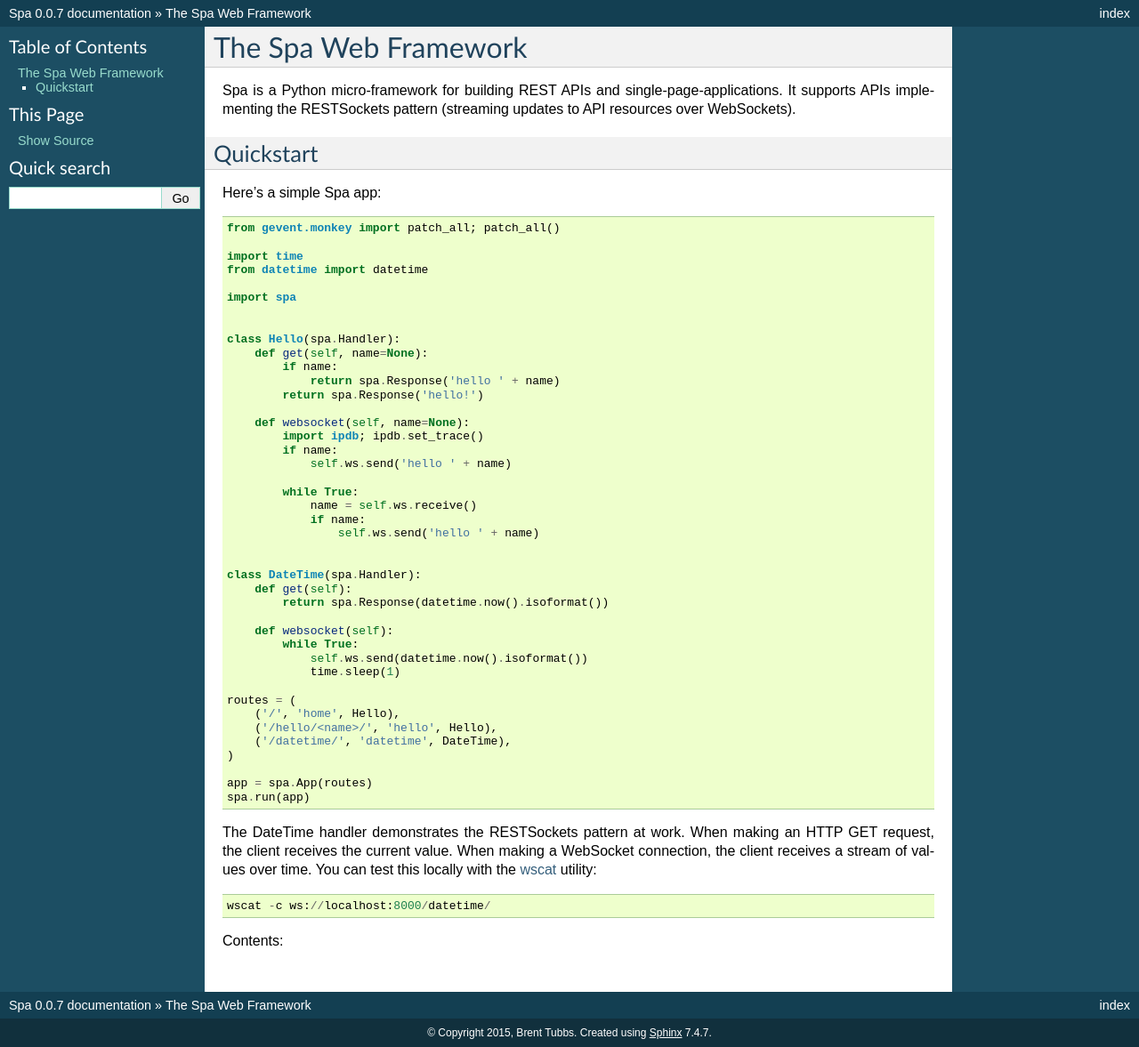
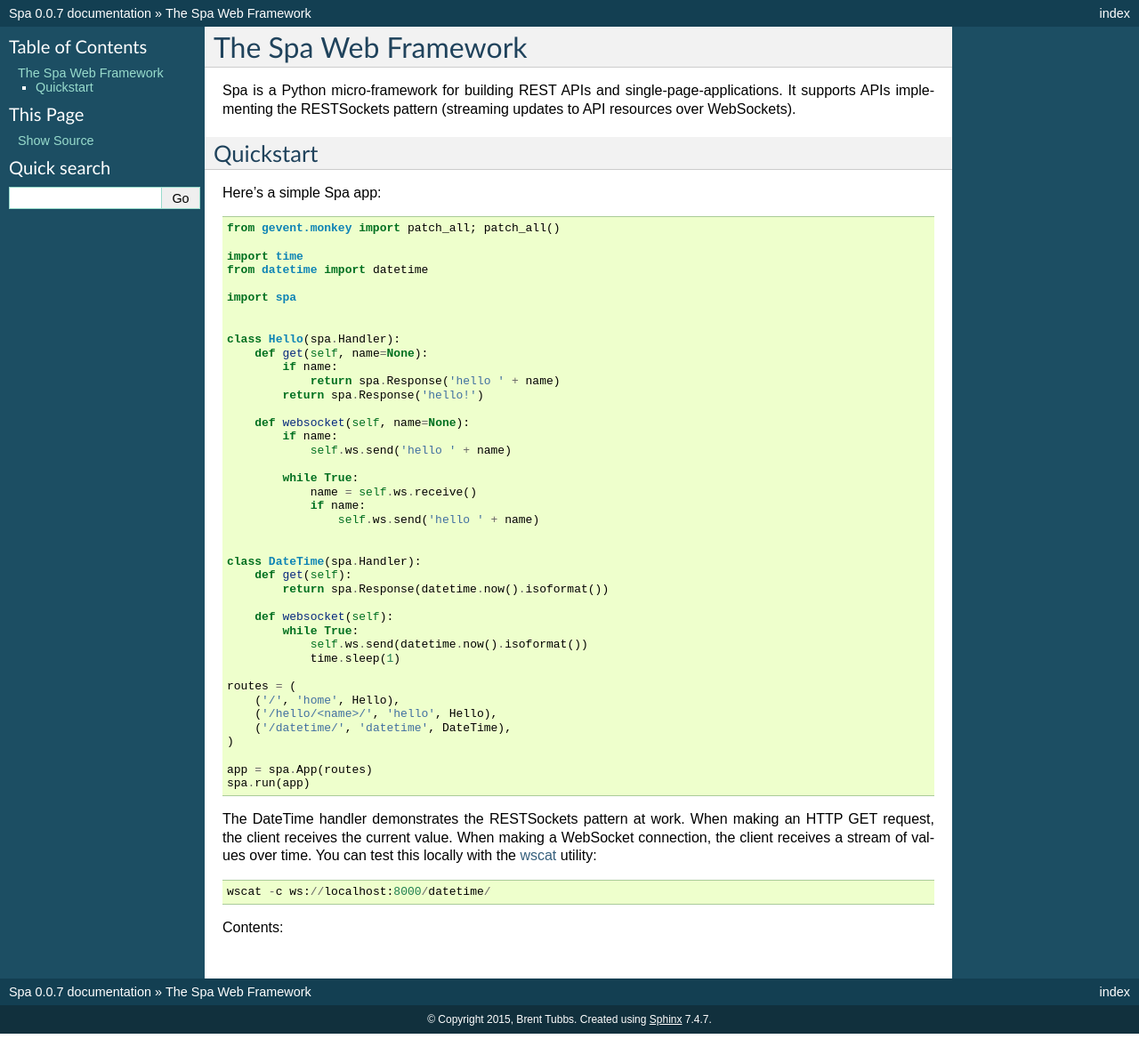
Before and after one commit to btubbs/spa, a Sphinx documentation site: the page built from docs/index.rst, in a window 1280 px wide. Shown: the whole page at 89% size. Built offline with Sphinx 7.4.7, drawn with Linux system fonts in a browser that asks for light colours.

Commit message:
remove ipdb from index

```diff
--- a/docs/index.rst
+++ b/docs/index.rst
@@ -25,7 +25,6 @@ Here's a simple Spa app::
             return spa.Response('hello!')
 
         def websocket(self, name=None):
-            import ipdb; ipdb.set_trace()
             if name:
                 self.ws.send('hello ' + name)
 
```
